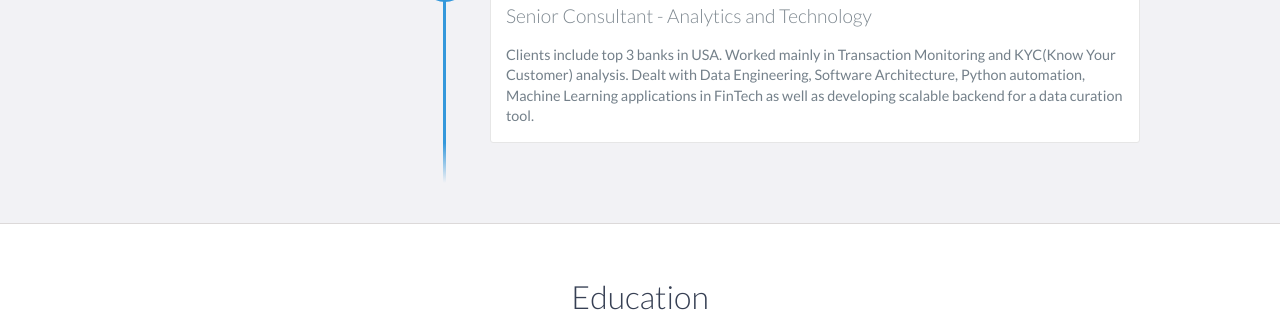
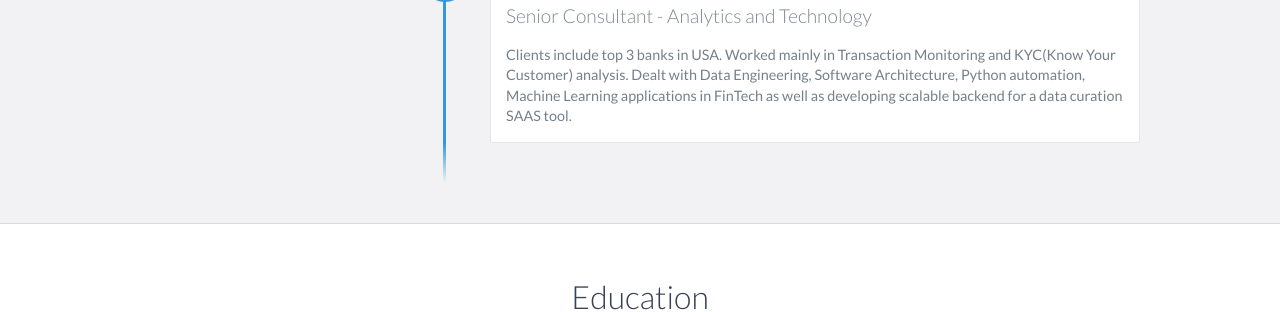
Before and after one commit to spsphulse/My-Portfolio, a Jekyll site: the page index.html, which Jekyll copies as it is, in a window 1280 px wide and 900 px high, scrolled down 1958 px. Shown: the part 214-526 px from the top of the window. Built offline with Jekyll 4.4.1, drawn with Linux system fonts in a browser that asks for light colours; comment, search, counter and statistics services are not loaded.

Commit message:
Update index.html

```diff
--- a/index.html
+++ b/index.html
@@ -122,7 +122,7 @@
                 <h3>Deloitte</h3>
                 <h4>Senior Consultant - Analytics and Technology</h4>
                 <p>
-                    Clients include top 3 banks in USA. Worked mainly in Transaction Monitoring and KYC(Know Your Customer) analysis. Dealt with Data Engineering, Software Architecture, Python automation, Machine Learning applications in FinTech as well as developing scalable backend for a data curation tool.
+                    Clients include top 3 banks in USA. Worked mainly in Transaction Monitoring and KYC(Know Your Customer) analysis. Dealt with Data Engineering, Software Architecture, Python automation, Machine Learning applications in FinTech as well as developing scalable backend for a data curation SAAS tool.
                 </p>
             </div>
         </div>
@@ -265,7 +265,7 @@
 
                 <div class="project shadow-large">
                     <div class="project-image">
-                        <img src="images/louvre_thumbnail.jpg"  width="300" height="300" />
+                        <img src="images/crowdfunding.jpg"  width="300" height="300" />
                     </div>
                     <!-- End .project-image -->
                     <div class="project-info">
```
